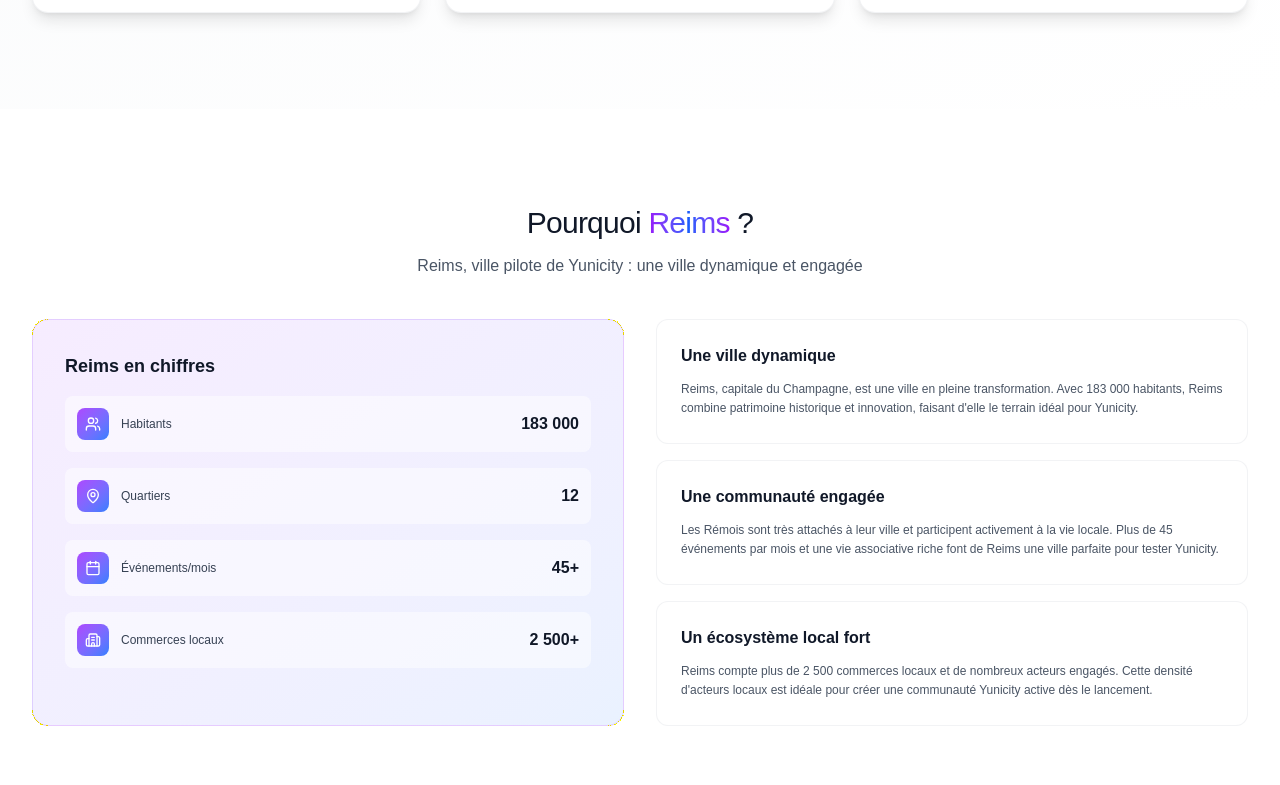
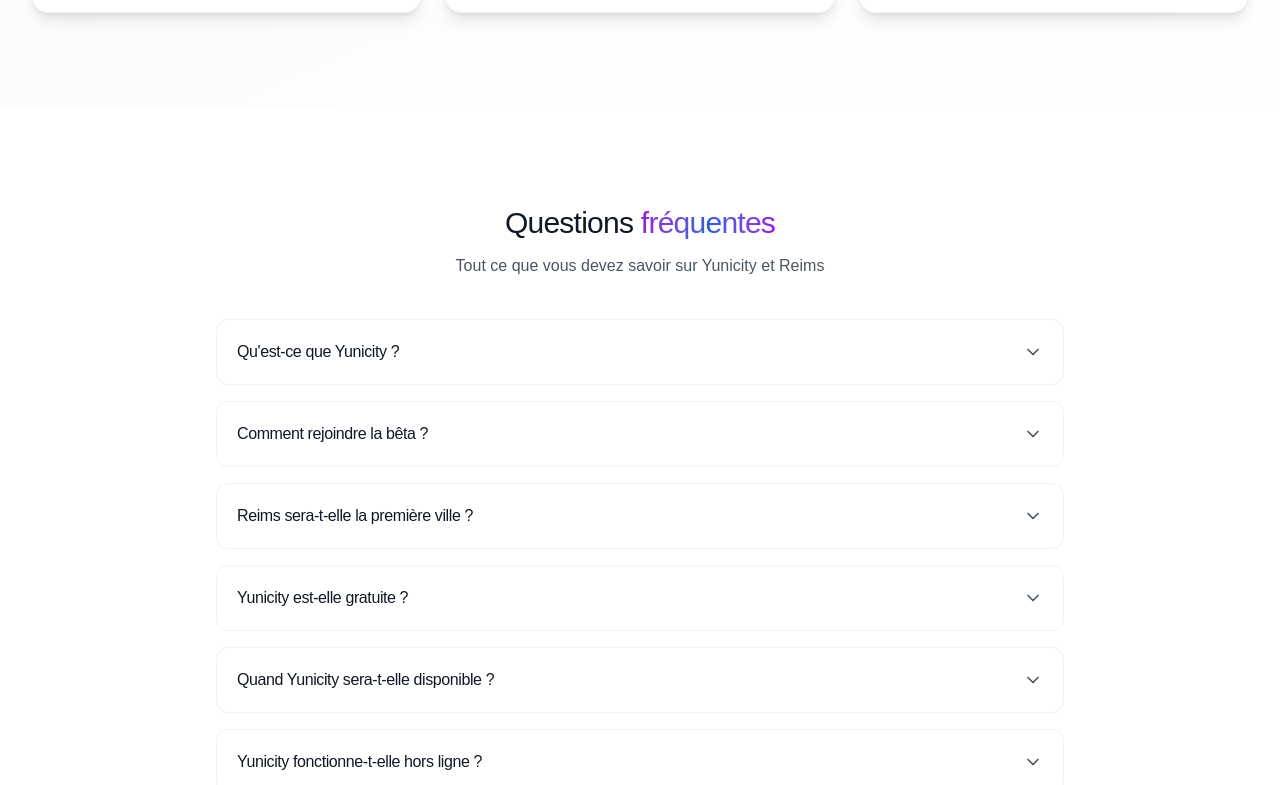
Before and after one commit to Kyria-Zaire/yunicity-website, a Next.js app: page / in a window 1280 px wide. Shown: the part 4326-5111 px from the top of the page. Built offline with nearby package versions, Linux system fonts and the light colour scheme.

Commit message:
feat: Suppression de la section 'Pourquoi Reims ?' de la page d'accueil

```diff
--- a/src/app/page.tsx
+++ b/src/app/page.tsx
@@ -5,7 +5,7 @@ import NewsletterSubscribeSection from '@/components/NewsletterSubscribeSection'
 import Footer from '@/components/Footer'
 import StructuredData from '@/components/StructuredData'
 import Link from 'next/link'
-import { ArrowRight, Users, Lightbulb, MapPin, Target, Star, Brain, Calendar, Activity, ChevronDown, Building2 } from 'lucide-react'
+import { ArrowRight, Users, Lightbulb, MapPin, Target, Star, Brain, Calendar, Activity, ChevronDown } from 'lucide-react'
 import { motion, AnimatePresence } from 'framer-motion'
 import { useState } from 'react'
 import FranceMap from '@/components/FranceMap'
@@ -754,95 +754,6 @@ export default function Home() {
         </div>
       </section>
 
-      {/* Section Pourquoi Reims ? */}
-      <section className="py-16 sm:py-20 md:py-24 bg-white">
-        <div className="container mx-auto px-4 sm:px-8 max-w-7xl">
-          <motion.div
-            initial={{ opacity: 0, y: 20 }}
-            whileInView={{ opacity: 1, y: 0 }}
-            viewport={{ once: true }}
-            transition={{ duration: 0.8, ease: [0.16, 1, 0.3, 1] }}
-            className="text-center mb-8 sm:mb-10"
-          >
-            <h2 className="text-xl sm:text-2xl md:text-3xl font-light text-gray-900 mb-3 tracking-tight">
-              Pourquoi{' '}
-              <span className="bg-gradient-to-r from-purple-600 via-blue-600 to-purple-600 bg-clip-text text-transparent font-light">
-                Reims
-              </span>
-              {' '}?
-            </h2>
-            <p className="text-xs sm:text-sm md:text-base text-gray-600 font-light leading-relaxed max-w-2xl mx-auto">
-              Reims, ville pilote de Yunicity : une ville dynamique et engagée
-            </p>
-          </motion.div>
-
-          <div className="grid md:grid-cols-2 gap-6 sm:gap-8">
-            <motion.div
-              initial={{ opacity: 0, x: -30 }}
-              whileInView={{ opacity: 1, x: 0 }}
-              viewport={{ once: true }}
-              transition={{ duration: 0.8, ease: [0.16, 1, 0.3, 1] }}
-              className="bg-gradient-to-br from-purple-500/10 to-blue-500/10 border border-purple-500/20 rounded-xl sm:rounded-2xl p-6 sm:p-8"
-            >
-              <h3 className="text-base sm:text-lg font-semibold text-gray-900 mb-4">
-                Reims en chiffres
-              </h3>
-              <div className="space-y-4">
-                {[
-                  { label: 'Habitants', value: '183 000', icon: Users },
-                  { label: 'Quartiers', value: '12', icon: MapPin },
-                  { label: 'Événements/mois', value: '45+', icon: Calendar },
-                  { label: 'Commerces locaux', value: '2 500+', icon: Building2 }
-                ].map((stat, index) => {
-                  const Icon = stat.icon
-                  return (
-                    <div key={index} className="flex items-center justify-between p-3 bg-white/50 rounded-lg">
-                      <div className="flex items-center gap-3">
-                        <div className="w-8 h-8 rounded-lg bg-gradient-to-br from-purple-500 to-blue-500 flex items-center justify-center">
-                          <Icon className="w-4 h-4 text-white" />
-                        </div>
-                        <span className="text-xs text-gray-700 font-light">{stat.label}</span>
-                      </div>
-                      <span className="text-base font-semibold text-gray-900">{stat.value}</span>
-                    </div>
-                  )
-                })}
-              </div>
-            </motion.div>
-
-            <motion.div
-              initial={{ opacity: 0, x: 30 }}
-              whileInView={{ opacity: 1, x: 0 }}
-              viewport={{ once: true }}
-              transition={{ duration: 0.8, ease: [0.16, 1, 0.3, 1] }}
-              className="space-y-4"
-            >
-              <div className="bg-white border border-gray-200/50 rounded-xl p-6">
-                <h3 className="text-base font-semibold text-gray-900 mb-3">Une ville dynamique</h3>
-                <p className="text-xs text-gray-600 font-light leading-relaxed">
-                  Reims, capitale du Champagne, est une ville en pleine transformation. Avec 183 000 habitants,
-                  Reims combine patrimoine historique et innovation, faisant d'elle le terrain idéal pour Yunicity.
-                </p>
-              </div>
-              <div className="bg-white border border-gray-200/50 rounded-xl p-6">
-                <h3 className="text-base font-semibold text-gray-900 mb-3">Une communauté engagée</h3>
-                <p className="text-xs text-gray-600 font-light leading-relaxed">
-                  Les Rémois sont très attachés à leur ville et participent activement à la vie locale.
-                  Plus de 45 événements par mois et une vie associative riche font de Reims une ville parfaite pour tester Yunicity.
-                </p>
-              </div>
-              <div className="bg-white border border-gray-200/50 rounded-xl p-6">
-                <h3 className="text-base font-semibold text-gray-900 mb-3">Un écosystème local fort</h3>
-                <p className="text-xs text-gray-600 font-light leading-relaxed">
-                  Reims compte plus de 2 500 commerces locaux et de nombreux acteurs engagés.
-                  Cette densité d'acteurs locaux est idéale pour créer une communauté Yunicity active dès le lancement.
-                </p>
-              </div>
-            </motion.div>
-          </div>
-        </div>
-      </section>
-
       {/* Section FAQ */}
       <section className="py-16 sm:py-20 md:py-24 bg-white">
         <div className="container mx-auto px-4 sm:px-6 max-w-4xl">
```
